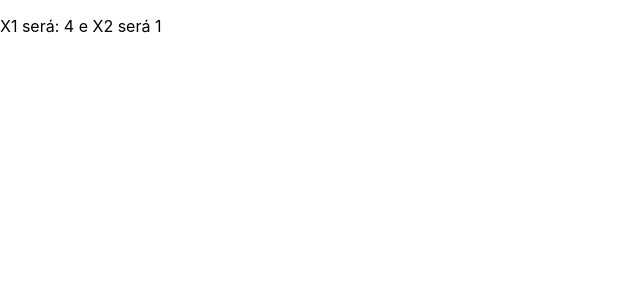
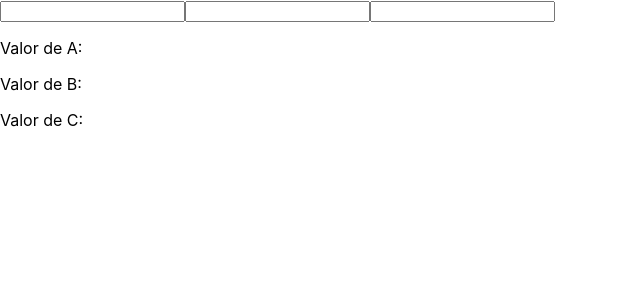
Before and after one commit to AntonyGaetano/Calculadora-Do-Segundo-Grau, a React (Create React App) app: page / in a window 1280 px wide. Shown: the top 300 px of the page, without its empty margins (0-640 px from the left). Built offline with nearby package versions, Linux system fonts and the light colour scheme.

Commit message:
Atualização
Feito a logica do useState para manipular os formulários

```diff
--- a/src/App.js
+++ b/src/App.js
@@ -3,15 +3,10 @@ import RecebeDados from './RecebeDados';
 
 import './App.css';
 
-function App() {
-
-  var num1 = 1;
-  var num2 = -5;
-  var num3 = 4;
+function App(){
  return(
  <>
-  <RecebeDados letraA={num1} letraB={num2} letraC={num3}/>
-
+  <RecebeDados />
  </>
  );
 }
--- a/src/RecebeDados.js
+++ b/src/RecebeDados.js
@@ -1,24 +1,34 @@
-import React from 'react';
+import React,{useState} from 'react';
+import Resultado from './Resultado'
 
 export default function RecebeDados(props){
- var A;
- var B;
- var C;
- var raiz;
 
- A = props.letraA;
- B = props.letraB;
- C = props.letraC;
+   const[form, setform] = useState({'inputA':'','inputB':'','inputC':'' });
 
- var delta = (B*B - 4*A*C);
-  raiz = Math.sqrt(delta);
-
- var x1 = (-B+raiz)/2*A;
- var x2 = (-B-raiz)/2*A;
+   const Manipulando = (e) =>{
+     if(e.target.getAttribute("name") === "valorA"){
+       setform({'inputA':e.target.value,'inputB':form.inputB,'inputC':form.inputC});
+     }
+     else if(e.target.getAttribute("name") === "valorB"){
+      setform({'inputA':form.inputA,'inputB':e.target.value,'inputC':form.inputC});
+    }
+    else if(e.target.getAttribute("name") === "valorC"){
+      setform({'inputA':form.inputA,'inputB':form.inputB,'inputC':e.target.value});
+    }
+   }
 
   return(
   <>
-   <p>{"X1 será: "+x1 + " e X2 será "+x2}</p>
+   <input type="number" name="valorA" onChange={(e)=>Manipulando(e)}/>
+
+   <input type="number" name="valorB" onChange={(e)=>Manipulando(e)}/>
+
+   <input type="number" name="valorC" onChange={(e)=>Manipulando(e)}/>
+
+   <p>{"Valor de A: " + form.inputA}</p>
+   <p>{"Valor de B: " + form.inputB}</p>
+   <p>{"Valor de C: " + form.inputC}</p>
+
   </>
   );
 }
--- /dev/null
+++ b/src/Resultado.js
@@ -0,0 +1,26 @@
+import React from 'react';
+
+export default function RecebeDados(props){
+/*
+ var A;
+ var B;
+ var C;
+ var raiz;
+
+ A = props.letraA;
+ B = props.letraB;
+ C = props.letraC;
+
+ var delta = (B*B - 4*A*C);
+  raiz = Math.sqrt(delta);
+
+ var x1 = (-B+raiz)/2*A;
+ var x2 = (-B-raiz)/2*A;
+
+  return(
+  <>
+   <p>{"X1 será: "+x1 + " e X2 será "+x2}</p>
+  </>
+  ); */
+  return(<p>ola</p>)
+}
```
